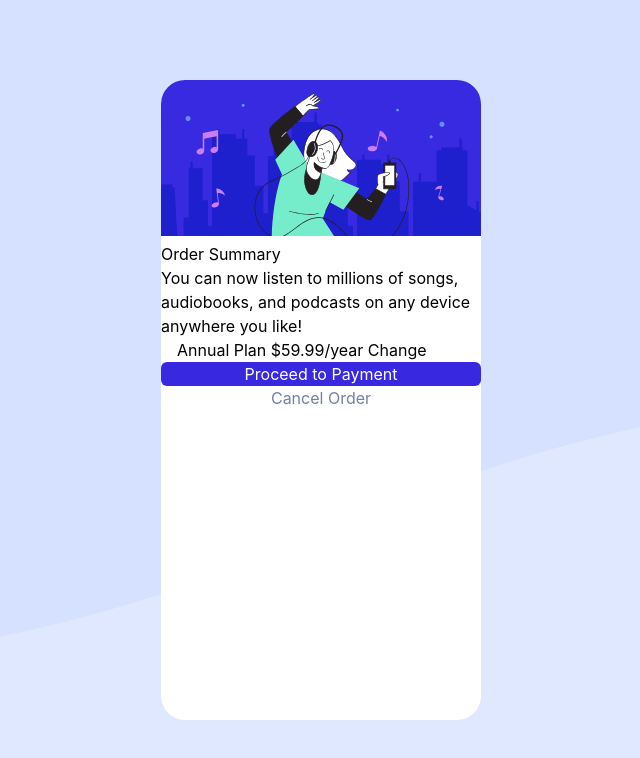
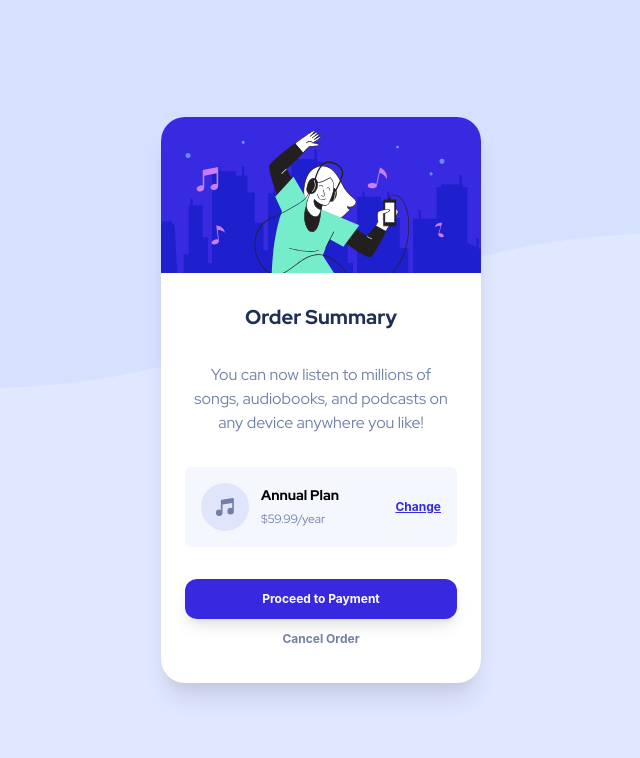
Before and after one commit to thaisdelima/frontend-mentor-order-summary-card-solution, a Next.js app: page /order-summary in a window 1280 px wide. Shown: the top 758 px of the page, without its empty margins (319-959 px from the left). Built offline with nearby package versions, Linux system fonts and the light colour scheme.

Commit message:
buttons active css

```diff
--- a/components/Button.tsx
+++ b/components/Button.tsx
@@ -1,19 +1,17 @@
 import type { NextPage } from 'next';
-import styled from 'styled-components';
-
 interface Props {
   name: string;
 }
 
 
 const Button: NextPage<Props> = (props) => {
-  const Container = styled.div``;
-
   return (
-    <div className="flex justify-center content-center ">
-      <div className="container px-4 bg-blue-bright max-w-xs	rounded-md min-h-570	">
-        <div className="text-white text-center">{props.name}</div>
-      </div>
+    <div className="flex justify-center content-center">
+      <button className=" flex justify-center content-center container px-4 bg-blue-bright max-w-xs shadow-lg	rounded-xl min-h-570  active:bg-opacity-75	">
+        <div className="p-3 text-white text-xs	text-center font-bold">
+          {props.name}
+        </div>
+      </button>
     </div>
   );
 };
--- a/components/ButtonSecondary.tsx
+++ b/components/ButtonSecondary.tsx
@@ -1,5 +1,4 @@
 import type { NextPage } from 'next';
-import styled from 'styled-components';
 
 interface Props {
   name: string;
@@ -7,13 +6,14 @@ interface Props {
 
 
 const ButtonSecondary: NextPage<Props> = (props) => {
-  const Container = styled.div``;
 
   return (
     <div className="flex justify-center content-center ">
-      <div className="container px-4 mx-10 max-w-xs	rounded-md min-h-570	">
-        <div className="text-blue-desaturated text-center">{props.name}</div>
-      </div>
+      <button className="container p-3 mx-10 max-w-xs	rounded-md min-h-570">
+        <div className="text-blue-desaturated text-center text-xs font-bold active:text-blue-dark">
+          {props.name}
+        </div>
+      </button>
     </div>
   );
 };
--- a/components/SelectCard.tsx
+++ b/components/SelectCard.tsx
@@ -1,13 +1,31 @@
 import type { NextPage } from 'next';
-import styled from 'styled-components';
+
+import Image from 'next/image';
+import Link from 'next/link';
 
 const SelectCard: NextPage = () => {
-  const Container = styled.div``;
 
   return (
-    <div className="flex justify-center content-center ">
-      <div className="container px-4 bg-blue-verypale max-w-xs	rounded-md min-h-570	">
-        Annual Plan $59.99/year <a className="justify-right">Change</a>
+    <div className="my-8 flex flex-wrap justify-center content-center bg-blue-veryPale rounded-md">
+      <div className="container flex items-center justify-between p-4 max-w-xs min-h-570">
+        <Image
+          className=""
+          src="/images/icon-music.svg"
+          alt="illustration"
+          width={48}
+          height={48}
+        />
+        <div className="flex-grow px-3">
+          <div className="font-base font-bold text-sm">Annual Plan</div>
+          <span className="font-base text-blue-desaturated text-xs">
+            $59.99/year
+          </span>
+        </div>
+        <Link href="">
+          <a className="justify-self-end text-xs text-right font-bold underline text-blue-bright  active:text-opacity-75 active:no-underline">
+            Change
+          </a>
+        </Link>
       </div>
     </div>
   );
--- a/pages/index.tsx
+++ b/pages/index.tsx
@@ -2,70 +2,11 @@ import type { NextPage } from 'next'
 import Head from 'next/head'
 import Image from 'next/image'
 import styles from '../styles/Home.module.css'
+import OrderSummary from './order-summary'
 
 const Home: NextPage = () => {
   return (
-    <div className={styles.container}>
-      <Head>
-        <title>Create Next App</title>
-        <meta name="description" content="Generated by create next app" />
-        <link rel="icon" href="/favicon.ico" />
-      </Head>
-
-      <main className={styles.main}>
-        <h1 className={styles.title}>
-          Welcome to <a href="https://nextjs.org">Next.js!</a>
-        </h1>
-
-        <p className={styles.description}>
-          Get started by editing{' '}
-          <code className={styles.code}>pages/index.js</code>
-        </p>
-
-        <div className={styles.grid}>
-          <a href="https://nextjs.org/docs" className={styles.card}>
-            <h2>Documentation &rarr;</h2>
-            <p>Find in-depth information about Next.js features and API.</p>
-          </a>
-
-          <a href="https://nextjs.org/learn" className={styles.card}>
-            <h2>Learn &rarr;</h2>
-            <p>Learn about Next.js in an interactive course with quizzes!</p>
-          </a>
-
-          <a
-            href="https://github.com/vercel/next.js/tree/master/examples"
-            className={styles.card}
-          >
-            <h2>Examples &rarr;</h2>
-            <p>Discover and deploy boilerplate example Next.js projects.</p>
-          </a>
-
-          <a
-            href="https://vercel.com/new?utm_source=create-next-app&utm_medium=default-template&utm_campaign=create-next-app"
-            className={styles.card}
-          >
-            <h2>Deploy &rarr;</h2>
-            <p>
-              Instantly deploy your Next.js site to a public URL with Vercel.
-            </p>
-          </a>
-        </div>
-      </main>
-
-      <footer className={styles.footer}>
-        <a
-          href="https://vercel.com?utm_source=create-next-app&utm_medium=default-template&utm_campaign=create-next-app"
-          target="_blank"
-          rel="noopener noreferrer"
-        >
-          Powered by{' '}
-          <span className={styles.logo}>
-            <Image src="/vercel.svg" alt="Vercel Logo" width={72} height={16} />
-          </span>
-        </a>
-      </footer>
-    </div>
+    <OrderSummary />
   )
 }
 
--- a/pages/order-summary.tsx
+++ b/pages/order-summary.tsx
@@ -1,17 +1,15 @@
 import type { NextPage } from 'next';
 import Image from 'next/image';
 
-import styled from 'styled-components';
 import Button from '../components/Button';
 import ButtonSecondary from '../components/ButtonSecondary';
 import SelectCard from '../components/SelectCard';
 
 const OrderSummary: NextPage = () => {
 
-
   return (
-    <div className="flex flex-wrap content-center h-screen">
-      <div className="container h-4/5	mx-auto bg-white max-w-xs	rounded-3xl	 min-h-570">
+    <div className="flex flex-wrap content-center h-screen w-565">
+      <div className="container 	mx-auto bg-white max-w-xs	rounded-3xl shadow-xl min-h-565">
         <Image
           className="rounded-t-3xl"
           src="/images/illustration-hero.svg"
@@ -19,14 +17,18 @@ const OrderSummary: NextPage = () => {
           width={450}
           height={220}
         />
-        <h1 className="bold">Order Summary </h1>
-        <p>
-          You can now listen to millions of songs, audiobooks, and podcasts on
-          any device anywhere you like!{' '}
-        </p>
-        <SelectCard />
-        <Button name="Proceed to Payment" />
-        <ButtonSecondary name="Cancel Order" />
+        <div className="p-6">
+          <h1 className="text-center text-xl	mb-8 text-blue-dark font-base font-black">
+            Order Summary
+          </h1>
+          <p className="text-center  text-base text-blue-desaturated font-base px-2">
+            You can now listen to millions of songs, audiobooks, and podcasts on
+            any device anywhere you like!
+          </p>
+          <SelectCard />
+          <Button name="Proceed to Payment" />
+          <ButtonSecondary name="Cancel Order" />
+        </div>
       </div>
     </div>
   );
--- a/styles/globals.css
+++ b/styles/globals.css
@@ -9,7 +9,6 @@ body {
   margin: 0;
   font-family: -apple-system, BlinkMacSystemFont, Segoe UI, Roboto, Oxygen,
     Ubuntu, Cantarell, Fira Sans, Droid Sans, Helvetica Neue, sans-serif;
-  background-image: url('/images/pattern-background-mobile.svg');
   background-repeat: no-repeat;
   background-size: contain;
   background-color:hsl(225, 100%, 94%);
@@ -23,3 +22,21 @@ a {
 * {
   box-sizing: border-box;
 }
+
+@media (max-width: 600px)
+{
+  body
+   {
+      background-image: url('/images/pattern-background-mobile.svg');
+
+   }
+}
+
+@media (min-width: 601px)
+{
+  body
+   {
+      background-image: url('/images/pattern-background-desktop.svg');
+
+   }
+}
--- a/tailwind.config.js
+++ b/tailwind.config.js
@@ -21,7 +21,13 @@ module.exports = {
     },
   },
   variants: {
-    extend: {},
+    extend: {
+      backgroundColor: ['active'],
+      backgroundOpacity: ['active'],
+      textColor: ['active'],
+      textDecoration: ['active'],
+      textOpacity: ['active'],
+    },
   },
   plugins: [],
 };
```
